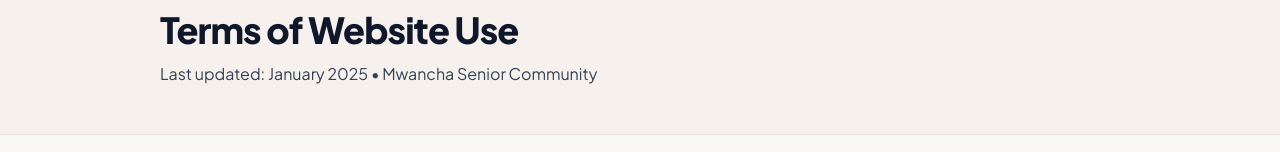
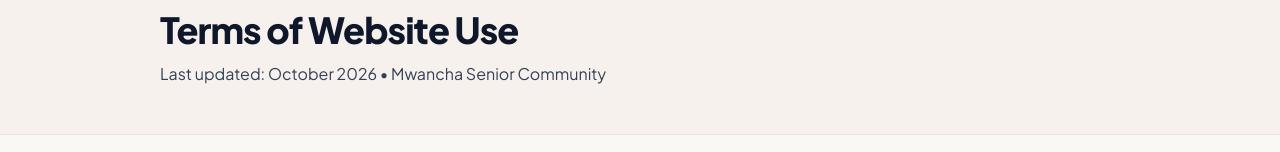
Before and after one commit to achaekevin/MSC, a React (Vite) app in the folder frontend/: page /terms in a window 1280 px wide. Shown: the part 243-395 px from the top of the page. Built offline with nearby package versions, Linux system fonts and the light colour scheme; no server answers.

Commit message:
docs(legal): update Terms of Website Use last updated date to October 2026

```diff
--- a/frontend/src/pages/legal/TermsPage.tsx
+++ b/frontend/src/pages/legal/TermsPage.tsx
@@ -18,7 +18,7 @@
               Terms of Website Use
             </h1>
             <p className="mt-3 text-base text-charcoal-600">
-              Last updated: January 2025 &bull; Mwancha Senior Community
+              Last updated: October 2026 &bull; Mwancha Senior Community
             </p>
           </div>
         </Container>
```
